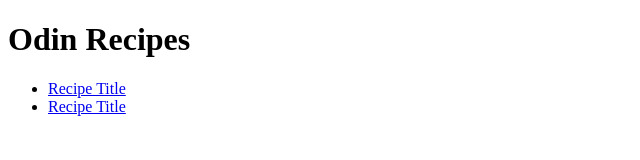
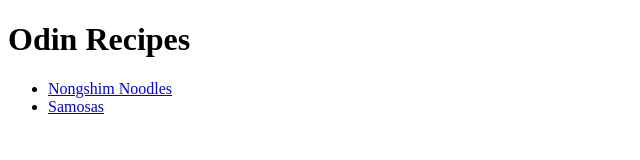
Before and after one commit to randhawaverma/odin-recipes, a plain HTML site: page index.html in a window 1280 px wide. Shown: the whole page, without its empty margins (0-640 px from the left). Drawn offline with Linux system fonts and the light colour scheme.

Commit message:
Changed Link titles

```diff
--- a/index.html
+++ b/index.html
@@ -9,8 +9,8 @@
 <body>
     <h1>Odin Recipes</h1>
     <ul>
-        <li><a href="recipes/noodles.html">Recipe Title</a></li>
-        <li><a href="recipes/samosa.html">Recipe Title</a></li>
+        <li><a href="recipes/noodles.html">Nongshim Noodles</a></li>
+        <li><a href="recipes/samosa.html">Samosas</a></li>
     </ul>
 
 </body>
```
